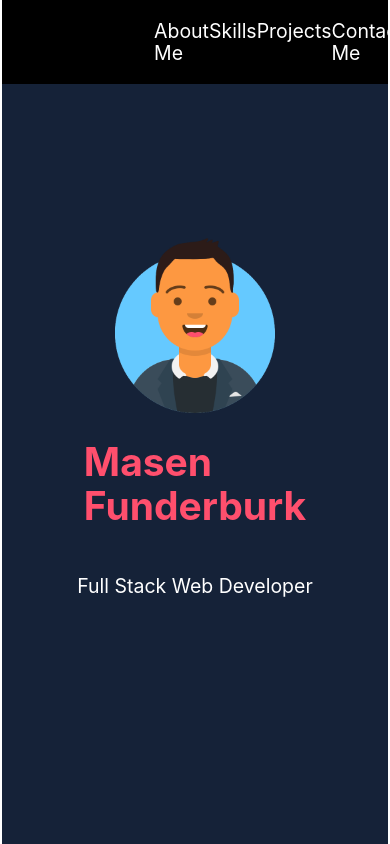
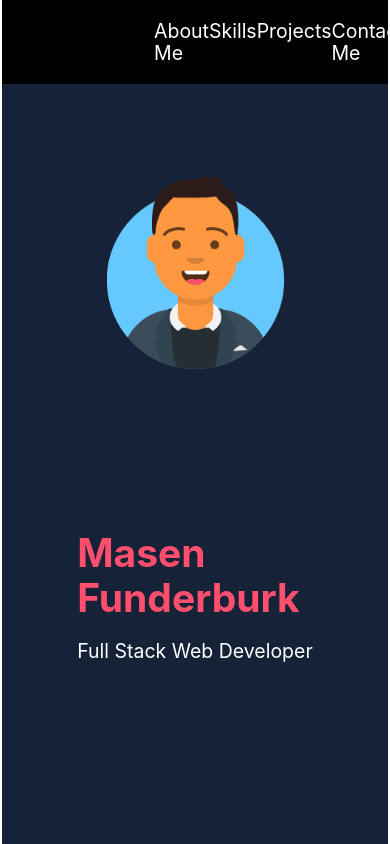
Before and after one commit to mfunderburk15/portfolio, a Next.js app: page / in a window 390 px wide. Shown: the top 844 px of the page. Built offline with nearby package versions, Linux system fonts and the light colour scheme.

Commit message:
fixed a spacing issue on the intro page

```diff
--- a/styles/Home.module.css
+++ b/styles/Home.module.css
@@ -197,16 +197,17 @@
   .title {
     display: flex;
     flex-direction: column-reverse;
-    align-items: center;
-    justify-content: center;
+    justify-content: space-evenly;
   }
   .intro {
     display: flex;
     flex-direction: column;
-    align-items: center;
     font-size: 1.8rem;
   }
   .introImg {
-    width: 45vw;
+    width: 50vw;
+  }
+  .introName {
+    margin: 0;
   }
 }
```
